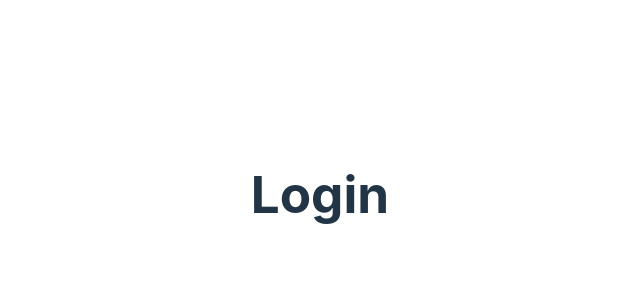
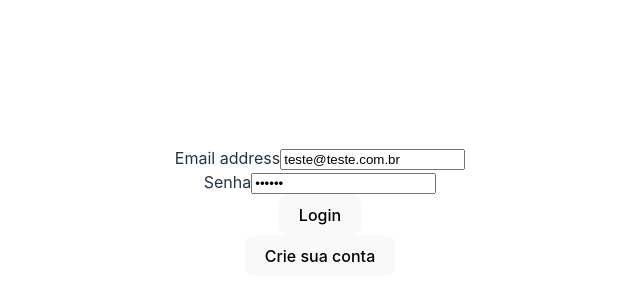
Before and after one commit to bgarciamoura/premmiar-test, a React (Vite) app in the folder apps/frontend/: page /login in a window 1280 px wide. Shown: the part 206-506 px from the top of the page, without its empty margins (320-960 px from the left). Built offline with nearby package versions, Linux system fonts and the light colour scheme.

Commit message:
Login page working

```diff
--- a/apps/frontend/src/components/ProtectedRoute/index.tsx
+++ b/apps/frontend/src/components/ProtectedRoute/index.tsx
@@ -1,10 +1,10 @@
 import React from 'react';
 import { Navigate } from 'react-router-dom';
-import { useAuth } from '../../hooks/useAuthHook';
+import { useAuth } from '../../hooks/useAuth';
 
-export const ProtectedRoute: React.FC<any> = (children: any) => {
+export const ProtectedRoute: React.FC<any> = ({ children }: any) => {
   const { user } = useAuth();
-
+  console.log(user);
   if (!user) {
     return <Navigate to="/login" />;
   }
--- /dev/null
+++ b/apps/frontend/src/hooks/useAuth.tsx
@@ -0,0 +1,6 @@
+import React from 'react';
+import { AuthContext } from '../providers/AuthProvider';
+
+const useAuth = () => React.useContext(AuthContext);
+
+export { useAuth };
--- a/apps/frontend/src/hooks/useLocalStorageHook.tsx
+++ b/apps/frontend/src/hooks/useLocalStorageHook.tsx
@@ -10,6 +10,7 @@ const useLocalStorage = (key: string, initialValue: any) => {
       return initialValue;
     }
   });
+
   const setValue = (value: any) => {
     try {
       const valueToStore =
--- a/apps/frontend/src/main.tsx
+++ b/apps/frontend/src/main.tsx
@@ -3,11 +3,14 @@ import ReactDOM from 'react-dom/client';
 import { BrowserRouter } from 'react-router-dom';
 import App from './App';
 import './index.css';
+import { AuthProvider } from './providers/AuthProvider';
 
 ReactDOM.createRoot(document.getElementById('root') as HTMLElement).render(
   <React.StrictMode>
-    <BrowserRouter>
-      <App />
-    </BrowserRouter>
+    <AuthProvider>
+      <BrowserRouter>
+        <App />
+      </BrowserRouter>
+    </AuthProvider>
   </React.StrictMode>
 );
--- a/apps/frontend/src/hooks/useAuthHook.tsx
+++ b/apps/frontend/src/providers/AuthProvider.tsx
@@ -1,15 +1,15 @@
 import React, { createContext, useMemo } from 'react';
-import { useLocalStorage } from './useLocalStorageHook';
+import { useLocalStorage } from '../hooks/useLocalStorageHook';
 
 interface AuthContextProps {
-  user: any;
+  user: string;
   token: string;
   login(email: string, password: string): Promise<boolean>;
   logout(): void;
 }
 
 const AuthContext = createContext<AuthContextProps>({
-  user: null,
+  user: '',
   token: '',
   login: () => Promise.resolve(false),
   logout: () => {},
@@ -19,8 +19,7 @@ const AuthProvider = ({ children }) => {
   const [user, setUser] = useLocalStorage('user', null);
   const [token, setToken] = useLocalStorage('token', null);
 
-  const login = async (user: any, token: any) => {
-    console.log('login', user, token);
+  const login = async (user: string, token: any) => {
     setUser(user);
     setToken(token);
 
@@ -45,6 +44,4 @@ const AuthProvider = ({ children }) => {
   return <AuthContext.Provider value={value}>{children}</AuthContext.Provider>;
 };
 
-const useAuth = () => React.useContext(AuthContext);
-
-export { AuthContext, AuthProvider, useAuth };
+export { AuthProvider, AuthContext };
--- a/apps/frontend/src/views/Home/index.tsx
+++ b/apps/frontend/src/views/Home/index.tsx
@@ -1,9 +1,13 @@
 import React from 'react';
+import { useAuth } from '../../hooks/useAuth';
 
 const Home: React.FC = () => {
+  const { logout } = useAuth();
+
   return (
     <div>
       <h1>Home</h1>
+      <button onClick={logout}>Logout</button>
     </div>
   );
 };
--- a/apps/frontend/src/views/Login/index.tsx
+++ b/apps/frontend/src/views/Login/index.tsx
@@ -1,10 +1,76 @@
-import React from 'react';
+import axios from 'axios';
+import React, { useEffect } from 'react';
+import { useNavigate } from 'react-router-dom';
+import { useAuth } from '../../hooks/useAuth';
 
-const Login: React.FC = () => {
+const Login = () => {
+  const navigate = useNavigate();
+  const { login, user } = useAuth();
+  const [email, setEmail] = React.useState('teste@teste.com.br');
+  const [password, setPassword] = React.useState('123456');
+
+  useEffect(() => {
+    if (user) {
+      navigate('/');
+    }
+  }, [user]);
+
+  const handleSubmit = async (e: React.FormEvent<HTMLFormElement>) => {
+    e.preventDefault();
+
+    if (!email || !password) {
+      alert('Preencha todos os campos');
+      return;
+    }
+
+    const response = await axios.post('http://localhost:3333/api/auth/login', {
+      email,
+      password,
+    });
+
+    const { token, userId } = response.data;
+
+    await login(userId, token).then(() => {
+      navigate('/');
+    });
+  };
+
   return (
-    <div>
-      <h1>Login</h1>
-    </div>
+    <>
+      <form onSubmit={handleSubmit}>
+        <h1>{user}</h1>
+
+        <div className="form-group">
+          <label htmlFor="email">Email address</label>
+          <input
+            type="email"
+            className="form-control"
+            id="email"
+            placeholder="Insira seu email"
+            value={email}
+            onChange={(e) => setEmail(e.target.value)}
+          />
+        </div>
+        <div className="form-group">
+          <label htmlFor="password">Senha</label>
+          <input
+            type="password"
+            className="form-control"
+            id="password"
+            placeholder="Senha"
+            value={password}
+            onChange={(e) => setPassword(e.target.value)}
+          />
+        </div>
+
+        <button type="submit" className="btn btn-primary">
+          Login
+        </button>
+      </form>
+      <div>
+        <button onClick={() => navigate('/register')}>Crie sua conta</button>
+      </div>
+    </>
   );
 };
 
--- a/apps/frontend/src/views/Register/index.tsx
+++ b/apps/frontend/src/views/Register/index.tsx
@@ -1,18 +1,20 @@
-import React from 'react';
+import axios from 'axios';
+import React, { useEffect } from 'react';
 import { useNavigate } from 'react-router-dom';
-import { useAuth } from '../../hooks/useAuthHook';
+import { useAuth } from '../../hooks/useAuth';
 
 const Register = () => {
   const navigate = useNavigate();
-  const { login } = useAuth();
+  const { login, user } = useAuth();
   const [name, setName] = React.useState('Bruno');
-  const [email, setEmail] = React.useState('teste@bg.com.br');
-  const [password, setPassword] = React.useState('123');
-  const [passwordConfirmation, setPasswordConfirmation] = React.useState('123');
+  const [email, setEmail] = React.useState('teste@teste.com.br');
+  const [password, setPassword] = React.useState('123456');
+  const [passwordConfirmation, setPasswordConfirmation] =
+    React.useState('123456');
 
   const handleSubmit = async (e: React.FormEvent<HTMLFormElement>) => {
     e.preventDefault();
-    // console.log('submit', name, email, password, passwordConfirmation);
+
     if (password !== passwordConfirmation) {
       alert('As senhas precisam ser iguais');
       return;
@@ -23,13 +25,22 @@ const Register = () => {
       return;
     }
 
-    login(email, password).then((data) => {
-      console.log('login', data);
+    const response = await axios.post('http://localhost:3333/api/auth/login', {
+      email,
+      password,
+    });
+
+    const { token, userId } = response.data;
+
+    await login(userId, token).then(() => {
+      navigate('/');
     });
   };
 
   return (
+    <>
       <form onSubmit={handleSubmit}>
+        <h1>{user}</h1>
         <div className="form-group">
           <label htmlFor="name">Nome Completo</label>
           <input
@@ -79,6 +90,10 @@ const Register = () => {
           Cadastrar
         </button>
       </form>
+      <div>
+        <button onClick={() => navigate('/login')}>Faça login</button>
+      </div>
+    </>
   );
 };
 
```
Also changed, not shown: 2 other files (tests, documents, lock files or other folders). Lines whose indentation alone changed are shown as unchanged.
